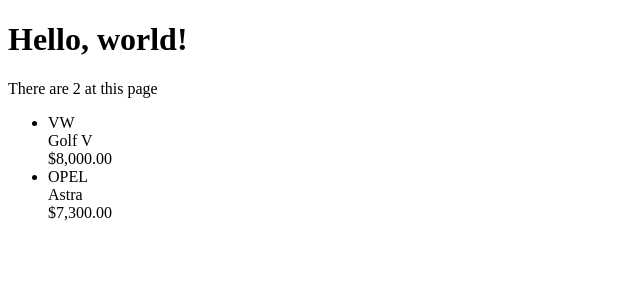
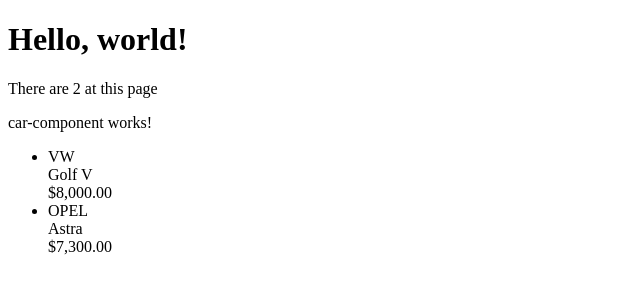
Before and after one commit to vitcool/angular2_codeschool_v0, an Angular app in the folder angular-codeschool/: page / in a window 1280 px wide. Shown: the top 300 px of the page, without its empty margins (0-640 px from the left). Built offline with nearby package versions, Linux system fonts and the light colour scheme.

Commit message:
CDS_0: added car-component

```diff
--- a/angular-codeschool/src/app/app.component.html
+++ b/angular-codeschool/src/app/app.component.html
@@ -4,11 +4,5 @@
     Hello, {{title}}!
   </h1>
   <div>There are {{totalCars()}} at this page</div>
-  <ul *ngIf="cars.length > 0">
-    <li *ngFor="let car of cars">
-      <div> {{car.vendor | uppercase }} </div>
-      <div> {{car.model }}</div>
-      <div> {{car.price | currency:'USD':true}}</div>
-    </li>
-  </ul>
+  <app-car-component></app-car-component>
 </div>
--- a/angular-codeschool/src/app/app.module.ts
+++ b/angular-codeschool/src/app/app.module.ts
@@ -2,10 +2,12 @@
 import { NgModule } from '@angular/core';
 
 import { AppComponent } from './app.component';
+import { CarComponentComponent } from './car-component/car-component.component';
 
 @NgModule({
   declarations: [
-    AppComponent
+    AppComponent,
+    CarComponentComponent
   ],
   imports: [
     BrowserModule
--- /dev/null
+++ b/angular-codeschool/src/app/car-component/car-component.component.html
@@ -0,0 +1,11 @@
+<p>
+  car-component works!
+</p>
+
+<ul *ngIf="cars.length > 0">
+    <li *ngFor="let car of cars">
+      <div> {{car.vendor | uppercase }} </div>
+      <div> {{car.model }}</div>
+      <div> {{car.price | currency:'USD':true}}</div>
+    </li>
+  </ul>
--- /dev/null
+++ b/angular-codeschool/src/app/car-component/car-component.component.ts
@@ -0,0 +1,31 @@
+import { Component, OnInit } from '@angular/core';
+
+@Component({
+  selector: 'app-car-component',
+  templateUrl: './car-component.component.html',
+  styleUrls: ['./car-component.component.css']
+})
+export class CarComponentComponent implements OnInit {
+
+  constructor() { }
+
+  ngOnInit() {
+  }
+
+  cars = [
+    {
+      "vendor":"VW",
+      "model": "Golf V",
+      "price": 8000
+    },
+    {
+      "vendor":"Opel",
+      "model": "Astra",
+      "price": 7300
+    }];
+
+    totalCars(){
+      return this.cars.length;
+    }
+
+}
```
Also changed, not shown: angular-codeschool/src/app/car-component/car-component.component.css (added), 1 other file (tests, documents, lock files or other folders).
